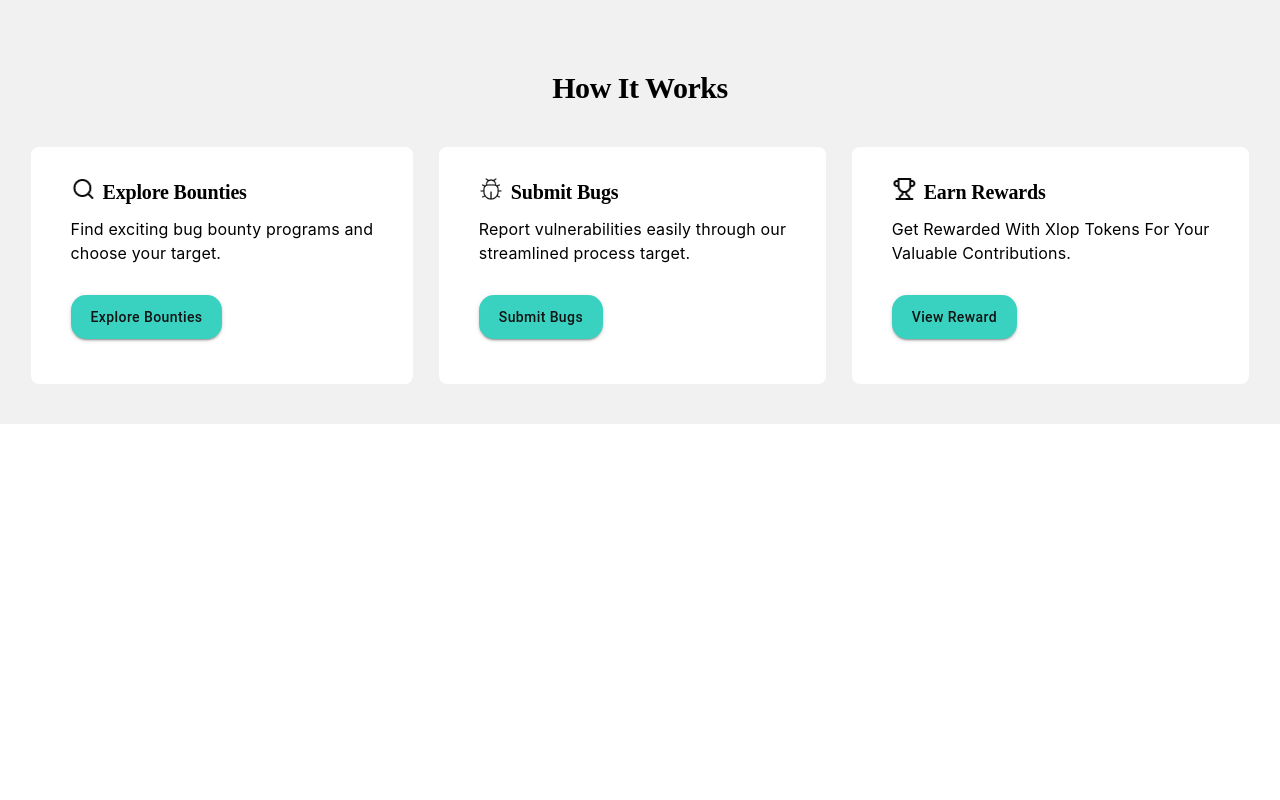
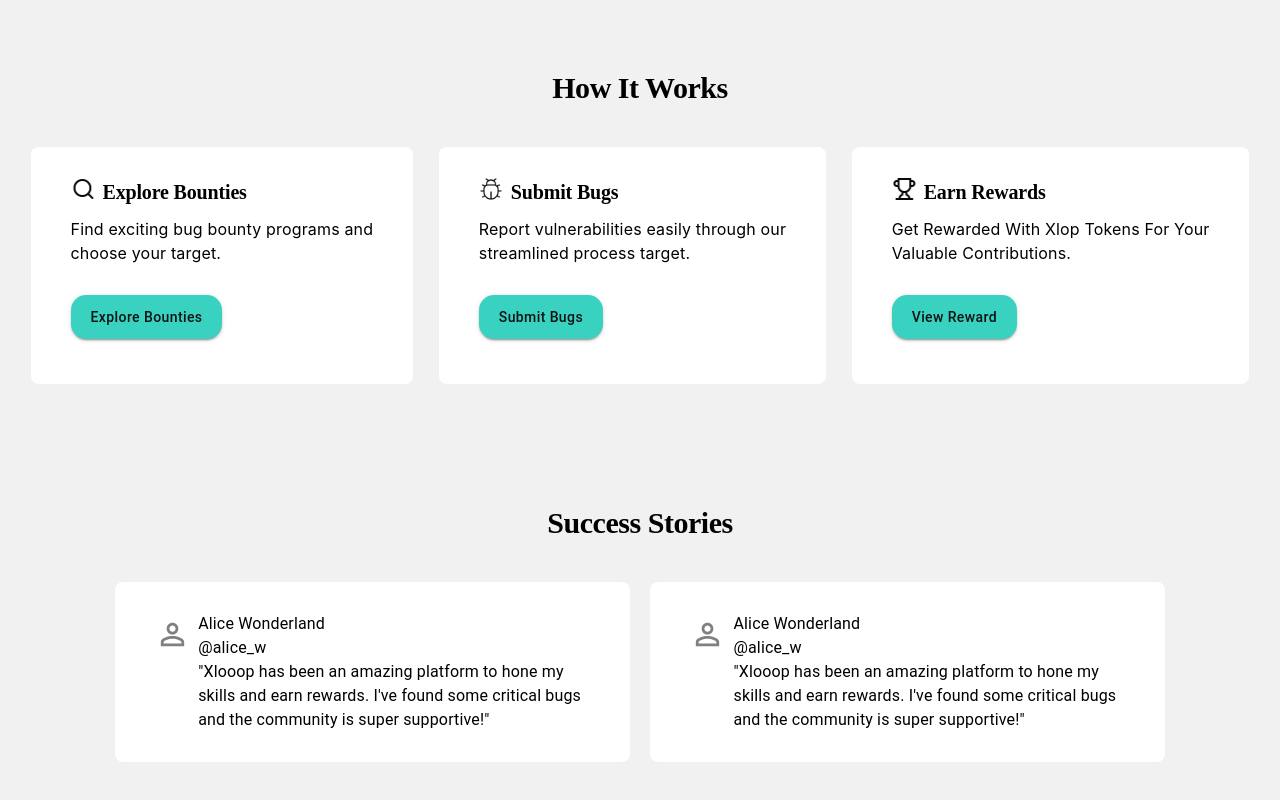
Before and after one commit to subashprj55/BugBounty, a React (Create React App) app: page / in a window 1280 px wide. Shown: the part 603-1403 px from the top of the page. Before the commit the page ends 1027 px from the top, so only its background shows below. Built offline with nearby package versions, Linux system fonts and the light colour scheme.

Commit message:
success stories section

```diff
--- a/src/Pages/BugHome/index.js
+++ b/src/Pages/BugHome/index.js
@@ -15,14 +15,18 @@
   StyledLinksStack,
   StyledLogoBox,
   StyledNavLink,
+  StyledPermIdentityIcon,
   StyledStack,
+  StyledSuccessBox,
+  StyledSuccessSection,
+  StyledSuccessStack,
 } from "./style";
 import logo from "Images/logo.png";
 import bugImg from "Images/bug_image.jpg";
-import SearchIcon from "@mui/icons-material/Search";
 import search from "Images/search.png";
 import bug from "Images/bug.png";
 import reward from "Images/reward.png";
+import PermIdentityIcon from "@mui/icons-material/PermIdentity";
 
 const BugHome = () => {
   return (
@@ -30,6 +34,7 @@
       <HomePageNav />
       <HomePageSection />
       <HowItWorksSection />
+      <SuccessStories />
     </StyledHomePageBox>
   );
 };
@@ -137,3 +142,49 @@
     </>
   );
 };
+
+const SuccessStories = () => {
+  return (
+    <StyledSuccessStack>
+      <StyledHowItWorksTypography variant="h1" className="title">
+        Success Stories
+      </StyledHowItWorksTypography>
+
+      <StyledSuccessSection>
+        <StyledHowItWorksBox>
+          <StyledHowItWorkItem>
+            <StyledPermIdentityIcon />
+            <StyledSuccessBox>
+              <StyledHowItWorksTypography>
+                Alice Wonderland
+              </StyledHowItWorksTypography>
+              <StyledHowItWorksTypography>@alice_w</StyledHowItWorksTypography>
+              <StyledHowItWorksTypography>
+                "Xlooop has been an amazing platform to hone my skills and earn
+                rewards. I've found some critical bugs and the community is
+                super supportive!"
+              </StyledHowItWorksTypography>
+            </StyledSuccessBox>
+          </StyledHowItWorkItem>
+        </StyledHowItWorksBox>
+
+        <StyledHowItWorksBox>
+          <StyledHowItWorkItem>
+            <StyledPermIdentityIcon />
+            <StyledSuccessBox>
+              <StyledHowItWorksTypography>
+                Alice Wonderland
+              </StyledHowItWorksTypography>
+              <StyledHowItWorksTypography>@alice_w</StyledHowItWorksTypography>
+              <StyledHowItWorksTypography>
+                "Xlooop has been an amazing platform to hone my skills and earn
+                rewards. I've found some critical bugs and the community is
+                super supportive!"
+              </StyledHowItWorksTypography>
+            </StyledSuccessBox>
+          </StyledHowItWorkItem>
+        </StyledHowItWorksBox>
+      </StyledSuccessSection>
+    </StyledSuccessStack>
+  );
+};
--- a/src/Pages/BugHome/style.js
+++ b/src/Pages/BugHome/style.js
@@ -1,3 +1,4 @@
+import PermIdentityIcon from "@mui/icons-material/PermIdentity";
 import { AppBar, Box, Button, Typography } from "@mui/material";
 import { Link } from "react-router-dom";
 
@@ -113,7 +114,7 @@
   background-color: white;
   border-radius: 8px;
   padding: 30px 40px;
-  @media (max-width: 768px) {
+  @media (max-width: 1024px) {
     margin-bottom: 20px !important;
   }
 `;
@@ -132,3 +133,26 @@
   margin-bottom: 15px !important;
   width: auto !important;
 `;
+
+// success Stories styles
+export const StyledSuccessStack = styled(Stack)`
+  padding-top: 80px;
+`;
+
+export const StyledSuccessBox = styled(Box)``;
+
+export const StyledSuccessSection = styled(Stack)`
+  margin: 40px 9%;
+  flex-direction: row !important;
+  justify-content: center;
+  gap: 2%;
+  @media (max-width: 425px) {
+    flex-wrap: wrap;
+  }
+`;
+
+export const StyledPermIdentityIcon = styled(PermIdentityIcon)`
+  margin-top: 5px !important;
+  font-size: 35px !important;
+  color: gray;
+`;
```
